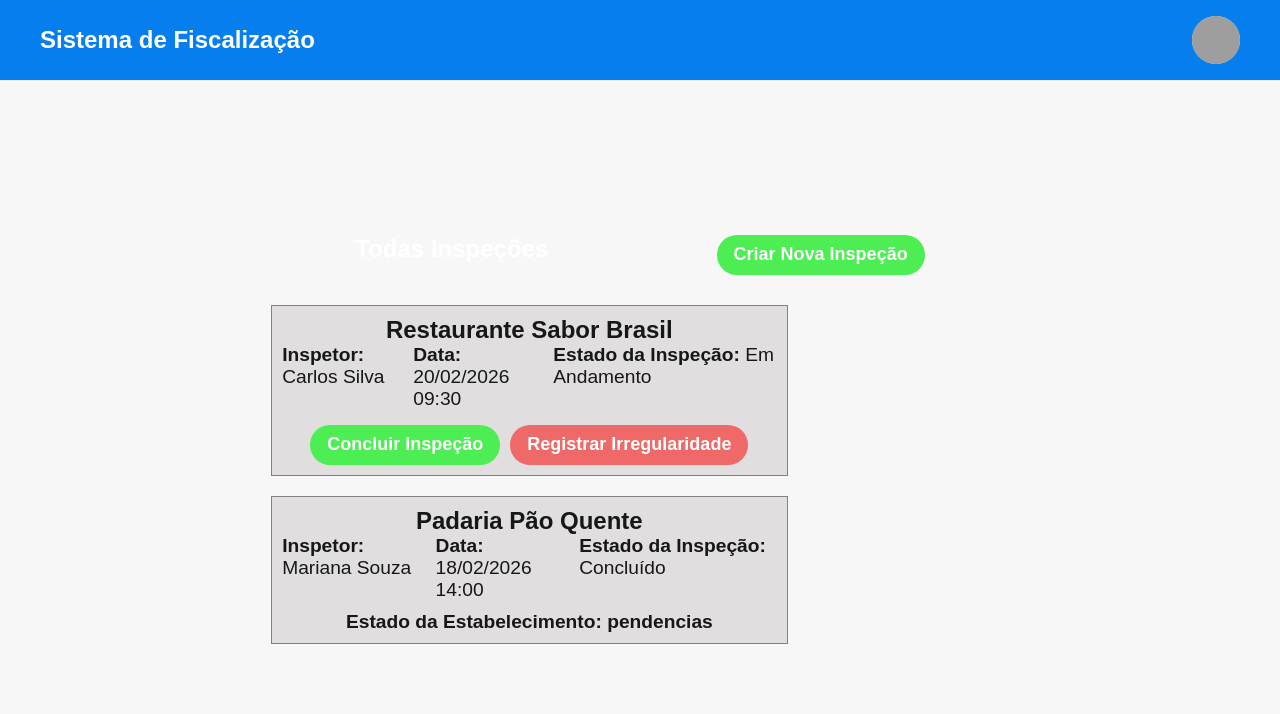
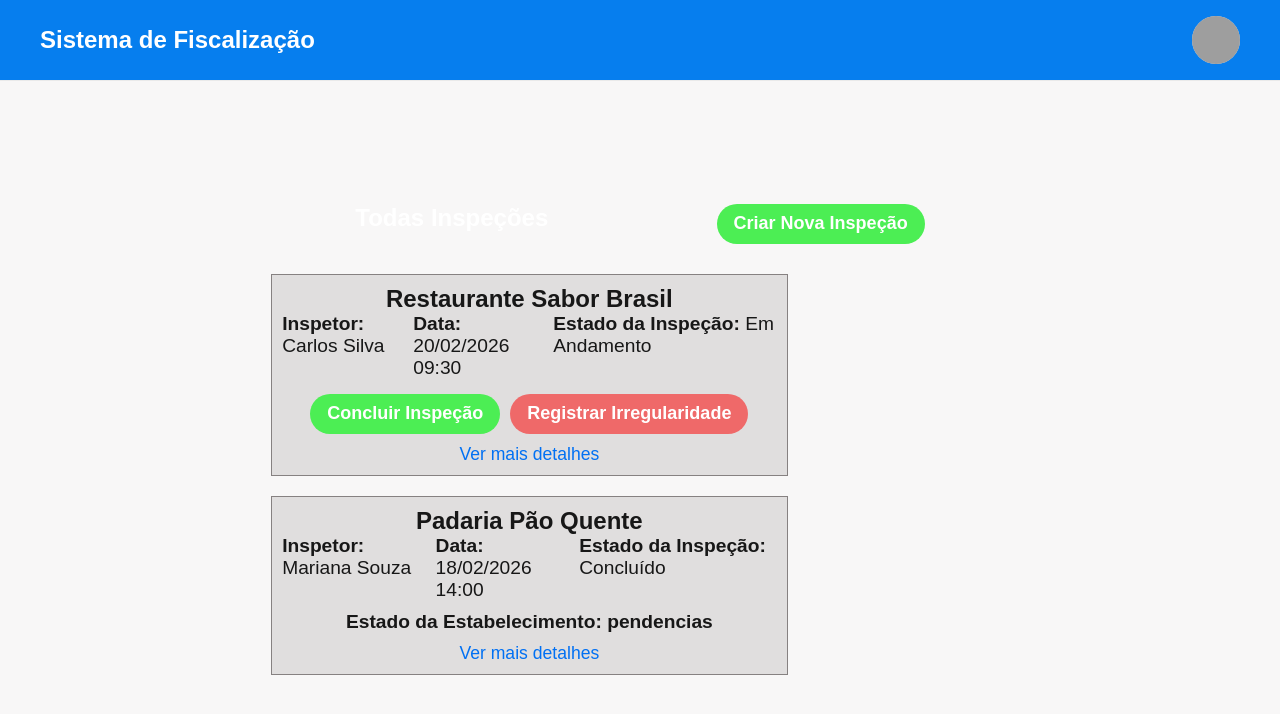
Before and after one commit to jefersongomesjr/inspections-app, a Next.js app: page /inspections in a window 1280 px wide. Shown: the top 714 px of the page. Built offline with nearby package versions, Linux system fonts and the light colour scheme; data requests are answered from the project's data file; grey boxes are pictures that could not be loaded.

Commit message:
refactor: add more details link

```diff
--- a/src/app/components/organisms/Card/index.tsx
+++ b/src/app/components/organisms/Card/index.tsx
@@ -3,6 +3,7 @@ import { Inspection } from '@/types/inspections';
 import styles from './Card.module.css';
 import CardContent from '@/app/components/molecules/CardContent';
 import CardActions from '@/app/components/molecules/CardActions';
+import Link from 'next/link';
 
 type CardProps = {
   inspection: Inspection;
@@ -18,6 +19,11 @@ export default function Card({ inspection, onCardAction }: CardProps) {
         initialState={inspection.initial_state}
         onAction={(actionType) => onCardAction(actionType, inspection.id)}
       />
+      <div style={{ marginTop: '10px' }}>
+        <Link href={`/inspections/${inspection.id}`} className={styles.detailsLink}>
+          Ver mais detalhes
+        </Link>
+      </div>
     </div>
   );
 }
```
